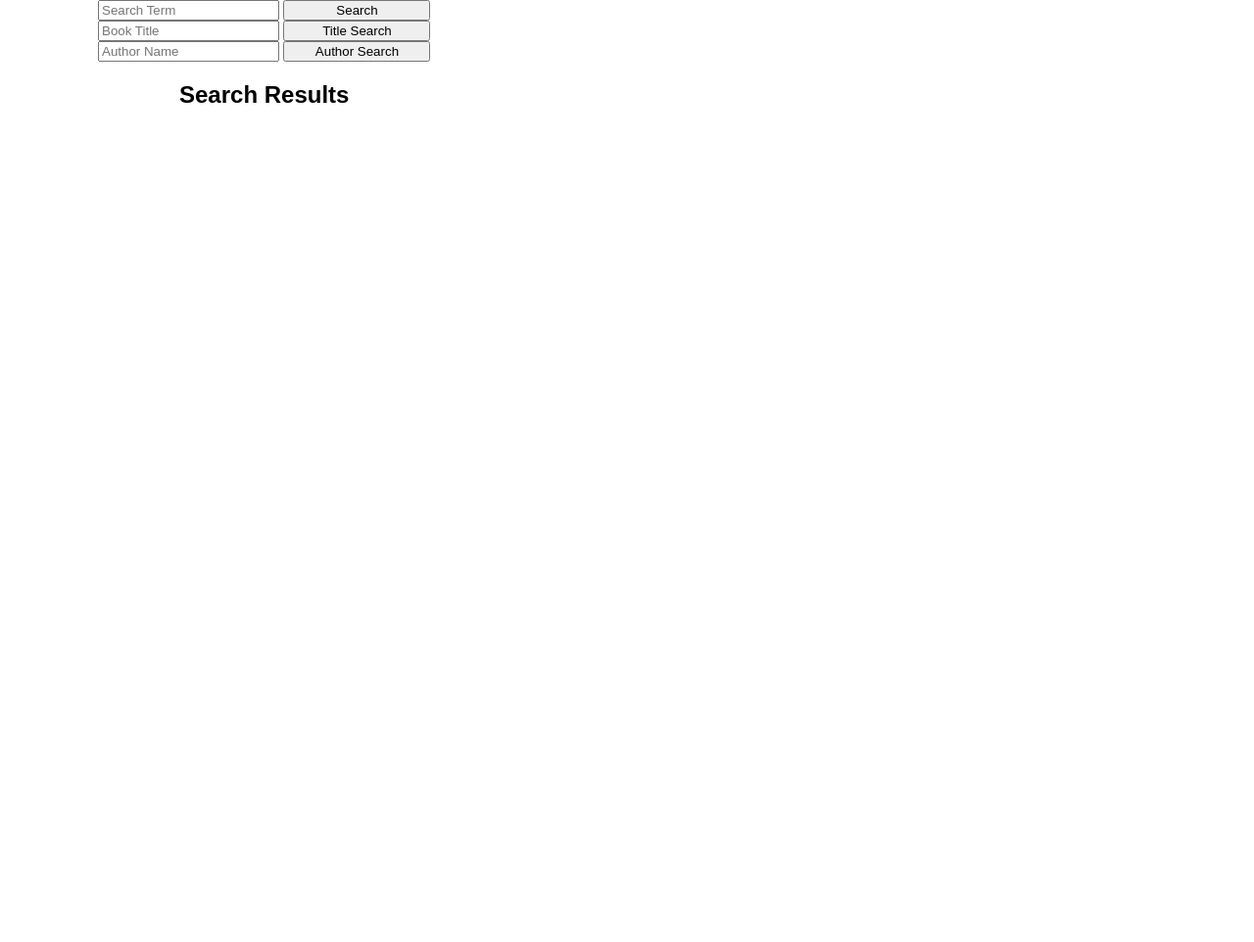
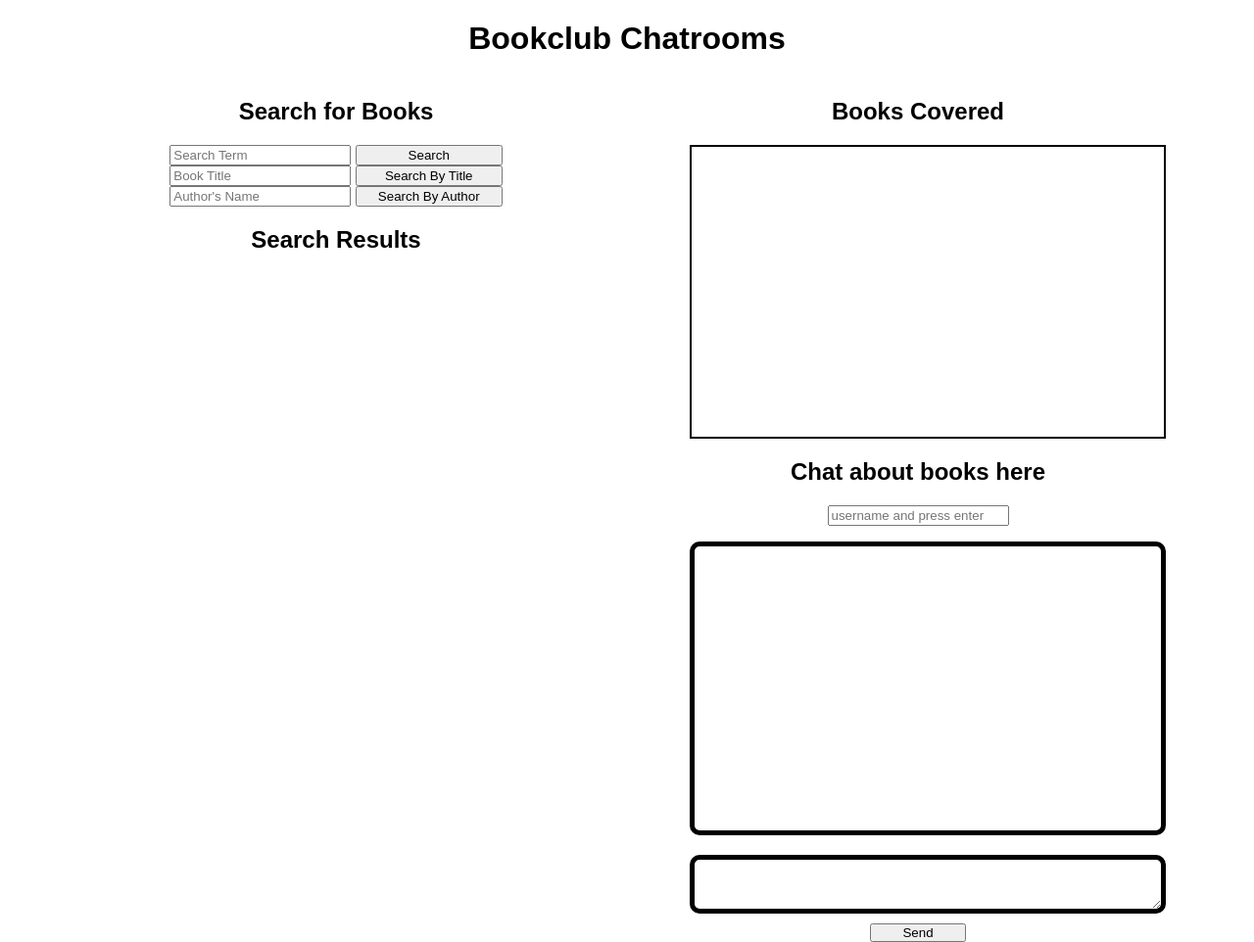
Before and after one commit to ayyshi/book-club-chat, a website: page public/index.html in a window 1280 px wide. Shown: the whole page at 98% size. Before the commit the page ends 800 px from the top, so only its background shows below. Drawn offline with nearby package versions, Linux system fonts and the light colour scheme.

Commit message:
added book display div

```diff
--- a/public/index.html
+++ b/public/index.html
@@ -3,35 +3,85 @@
   <head>
     <meta charset="utf-8">
     <title>Bookclub Chatroom</title>
+    <script src="https://ajax.googleapis.com/ajax/libs/jquery/1.11.3/jquery.min.js"></script>
+    <script type="text/javascript" src="scripts/angular/angular.js"></script>
+    <script type="text/javascript" src="/socket.io/socket.io.js"></script>
+    <script type="text/javascript" src="js/script.js"></script>
+    <script type="text/javascript" src="js/controllers.js"></script>
     <link rel="stylesheet" href="/css/style.css" charset="utf-8">
-    <script type="text/javascript" src="scripts/angular/angular.js"></script>
-    <script type="text/javascript" src="js/script.js"></script>
-    <script type="text/javascript" src="/socket.io/socket.io.js"></script>
   </head>
   <body ng-app="TheBookApp">
-    <section ng-controller="SearchController as results">
+
+    <header>
+      <h1>Bookclub Chatrooms</h1>
+    </header>
+
+    <!-- book search form -->
+    <section class="book" ng-controller="SearchController as results">
+      <h2>Search for Books</h2>
       <form class="search-books">
         <input type="text" id="search-term" placeholder="Search Term" ng-model="results.searchTerm">
         <button type="button" ng-click="results.getSearch()">Search</button><br>
 
         <input type="text" id="search-title" placeholder="Book Title" ng-model="results.searchTitle">
-        <button type="button" ng-click="results.getTitleSearch()">Title Search</button><br>
+        <button type="button" ng-click="results.getTitleSearch()">Search By Title</button><br>
 
-        <input type="text" id="search-author" placeholder="Author Name" ng-model="results.searchAuthor">
-        <button type="button" ng-click="results.getAuthorSearch()">Author Search</button>
+        <input type="text" id="search-author" placeholder="Author's Name" ng-model="results.searchAuthor">
+        <button type="button" ng-click="results.getAuthorSearch()">Search By Author</button>
       </form>
 
-      <h1>Search Results</h1>
+      <!-- search results display -->
+      <h2>Search Results</h2>
       <ul id="Results" ng-controller="BookController as books">
         <li id="{{result.id}}" ng-repeat="result in results.all">
           <strong>{{ result.volumeInfo.title }}</strong><br>
           <em ng-repeat="author in result.volumeInfo.authors">
             {{ author }}<br>
           </em>
-          <img src="{{result.volumeInfo.imageLinks.smallThumbnail}}"></img>
+          <img src="{{result.volumeInfo.imageLinks.smallThumbnail}}"></img><br>
           <button type="button" ng-click="books.addBook(result)">save book</button>
         </li>
       </ul>
     </section>
+
+    <!-- socket chat divs -->
+    <section class="chatroom">
+      <h2>Books Covered</h2>
+      <div class="book-listing" ng-controller="BookController as books">
+        <ul>
+          <li ng-repeat="book in books.all">
+            <strong>{{ book.title }}</strong><br>
+            <em>{{ book.authors }}</em><br>
+            <img src="{{book.img_url}}"></img><br>
+          </li>
+        </ul>
+      </div>
+
+      <h2>Chat about books here</h2>
+      <div id="loginpage">
+        <div class="loginform">
+            <input type="text" id="login-input" placeholder="username and press enter">
+        </div>
+      </div>
+
+      <div class="current-chat">
+
+        <div id="users">
+          <ul id="usernames">
+          </ul>
+        </div>
+
+        <ul id="messages">
+
+        </ul>
+
+        <div id="form">
+          <textarea id="message" autocomplete="off"></textarea>
+          <br><button>Send</button>
+        </div>
+
+      </div>
+    </section>
+
   </body>
 </html>
```
